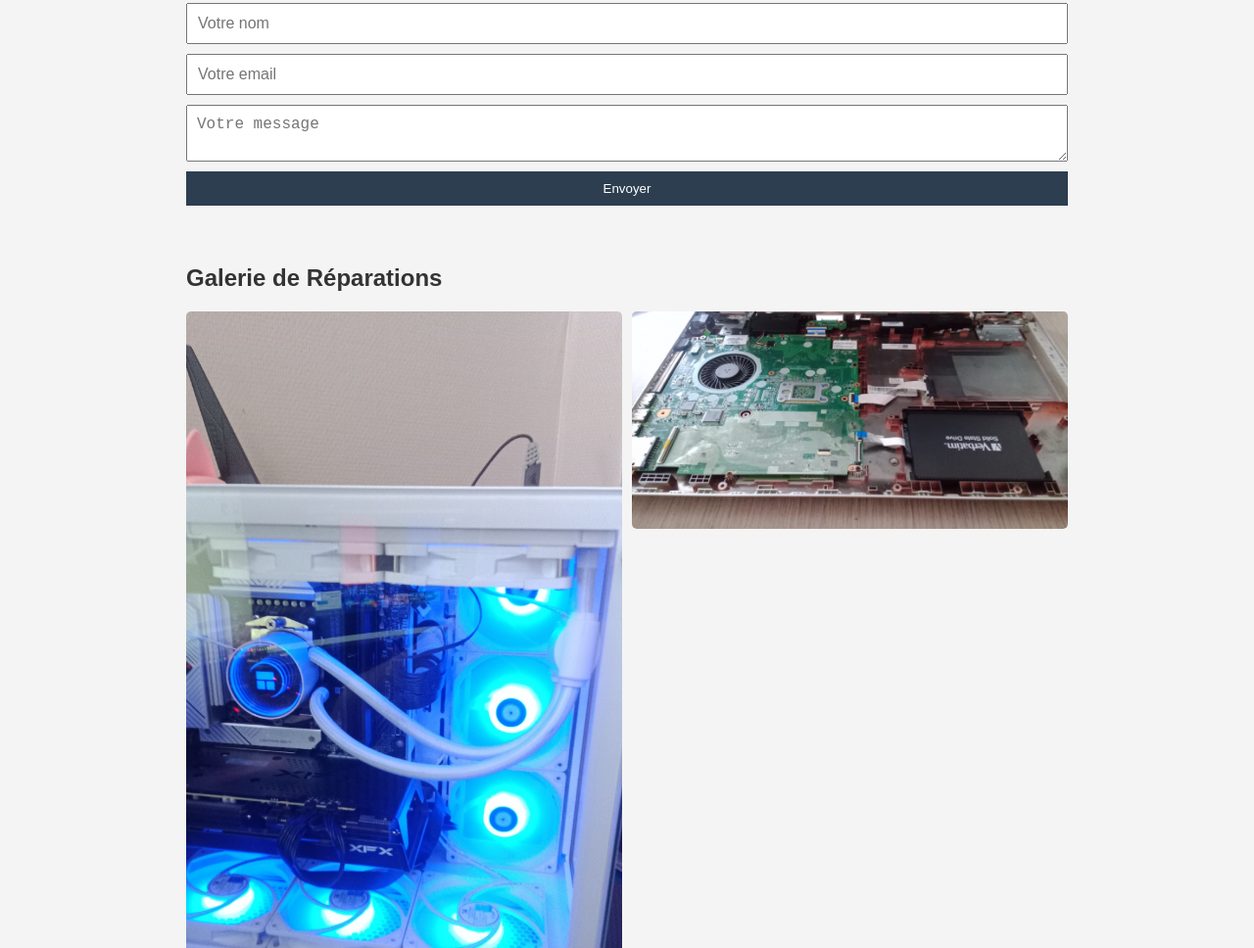
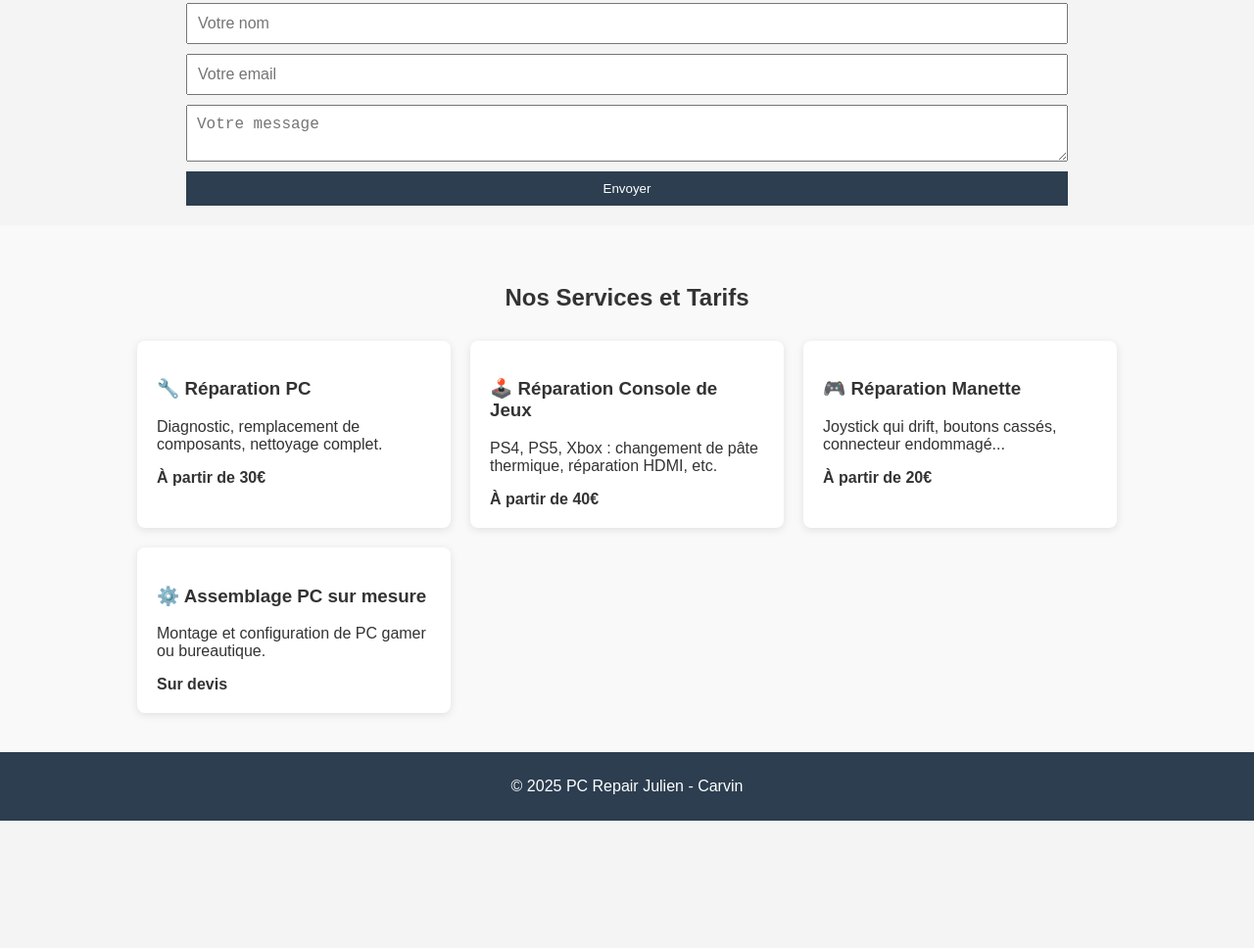
Before and after one commit to JaguarPilote761/pcrepair-julien, a plain HTML site: page index.html in a window 1280 px wide. Shown: the part 510-1478 px from the top of the page at 98% size. After the commit the page ends 1348 px from the top, so only its background shows below. Drawn offline with Linux system fonts and the light colour scheme.

Commit message:
Add files via upload

```diff
--- a/index.html
+++ b/index.html
@@ -30,15 +30,33 @@
         </form>
     </section>
 
-    <section class="gallery">
-        <h2>Galerie de Réparations</h2>
-        <div class="gallery-grid">
-            <img src="assets/photo1.png" alt="Montage PC avec refroidissement liquide">
-            <img src="assets/photo2.png" alt="Réparation de carte mère de PC portable">
-            <img src="assets/photo3.png" alt="Réparation drift de manette PS5">
-        </div>
-    </section>
-
+    <section id="services" class="services" style="padding: 40px 20px; background-color: #f9f9f9;">
+  <div style="max-width: 1000px; margin: auto;">
+    <h2 style="text-align: center; margin-bottom: 30px;">Nos Services et Tarifs</h2>
+    <div style="display: grid; grid-template-columns: repeat(auto-fit, minmax(250px, 1fr)); gap: 20px;">
+      <div style="background: white; padding: 20px; border-radius: 8px; box-shadow: 0 2px 8px rgba(0,0,0,0.1);">
+        <h3>🔧 Réparation PC</h3>
+        <p>Diagnostic, remplacement de composants, nettoyage complet.</p>
+        <strong>À partir de 30€</strong>
+      </div>
+      <div style="background: white; padding: 20px; border-radius: 8px; box-shadow: 0 2px 8px rgba(0,0,0,0.1);">
+        <h3>🕹️ Réparation Console de Jeux</h3>
+        <p>PS4, PS5, Xbox : changement de pâte thermique, réparation HDMI, etc.</p>
+        <strong>À partir de 40€</strong>
+      </div>
+      <div style="background: white; padding: 20px; border-radius: 8px; box-shadow: 0 2px 8px rgba(0,0,0,0.1);">
+        <h3>🎮 Réparation Manette</h3>
+        <p>Joystick qui drift, boutons cassés, connecteur endommagé...</p>
+        <strong>À partir de 20€</strong>
+      </div>
+      <div style="background: white; padding: 20px; border-radius: 8px; box-shadow: 0 2px 8px rgba(0,0,0,0.1);">
+        <h3>⚙️ Assemblage PC sur mesure</h3>
+        <p>Montage et configuration de PC gamer ou bureautique.</p>
+        <strong>Sur devis</strong>
+      </div>
+    </div>
+  </div>
+</section>
     <footer>
         <p>&copy; 2025 PC Repair Julien - Carvin</p>
     </footer>
```
